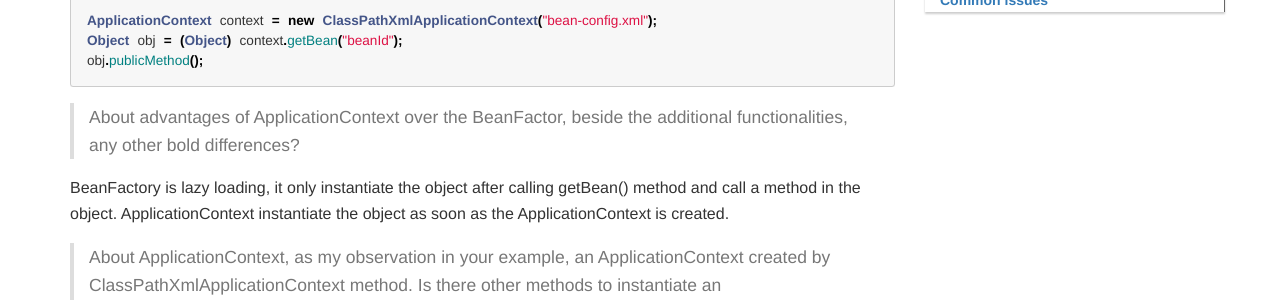
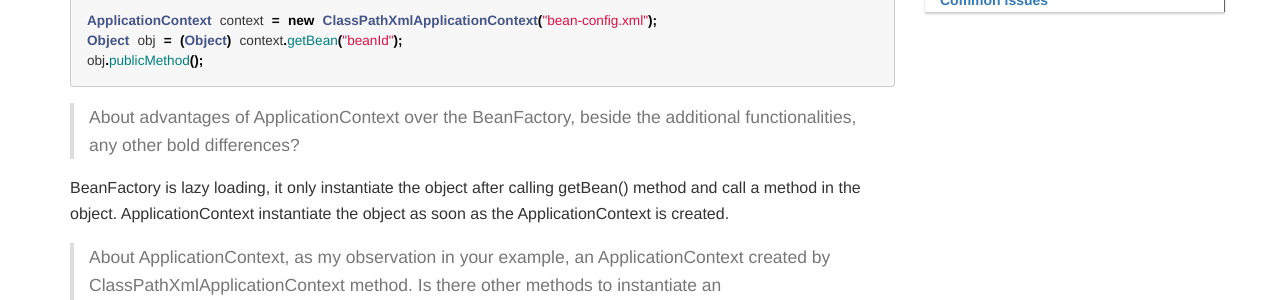
Before and after one commit to khafast/khafast.github.io, a Jekyll site: the page built from _posts/2018/2018-12-22-Overview-Java-Spring-MVC.md, in a window 1280 px wide and 900 px high, scrolled down 1332 px. Shown: the part 160-460 px from the top of the window. Built offline with Jekyll 4.4.1, drawn with Linux system fonts in a browser that asks for light colours; our own code applies the rules of GitHub Pages for plain Markdown files; comment, search, counter and statistics services are not loaded.

Commit message:
_posts/2018/2018-12-22-Overview-Java-Spring-MVC.md updated from https://stackedit.io/

````diff
--- a/_posts/2018/2018-12-22-Overview-Java-Spring-MVC.md
+++ b/_posts/2018/2018-12-22-Overview-Java-Spring-MVC.md
@@ -42,7 +42,7 @@ Object obj = (Object) context.getBean("beanId");
 obj.publicMethod();
 ```
 
-> About advantages of ApplicationContext over the BeanFactor, beside the additional functionalities, any other bold differences?
+> About advantages of ApplicationContext over the BeanFactory, beside the additional functionalities, any other bold differences?
 
 BeanFactory is lazy loading, it only instantiate the object after calling getBean() method and call a method in the object.
 ApplicationContext instantiate the object as soon as the ApplicationContext is created.
````
Also changed, not shown: other parts of _posts/2018/2018-12-22-Overview-Java-Spring-MVC.md (+1 -1 lines).
